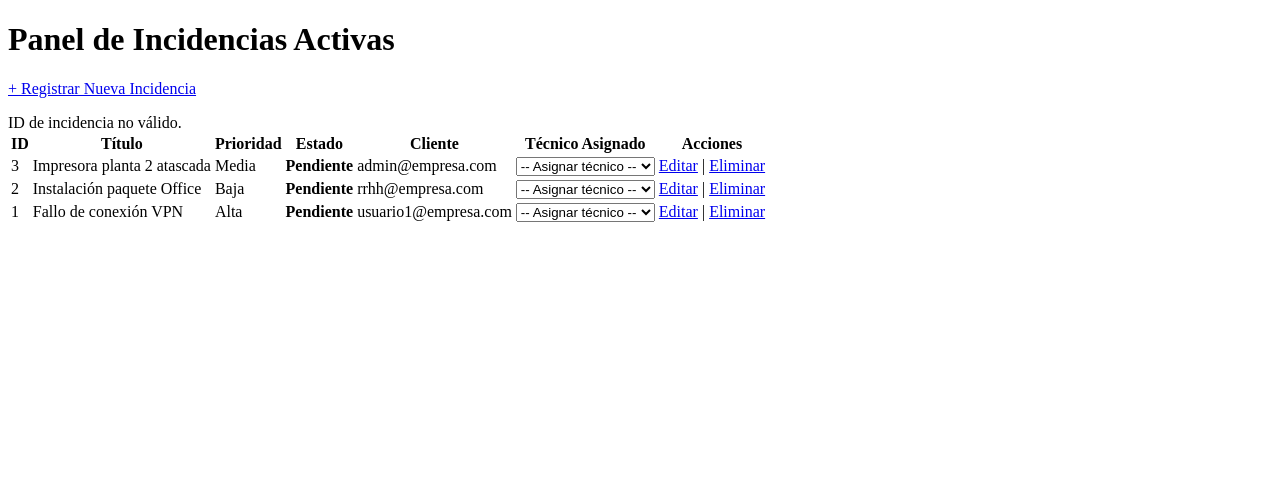
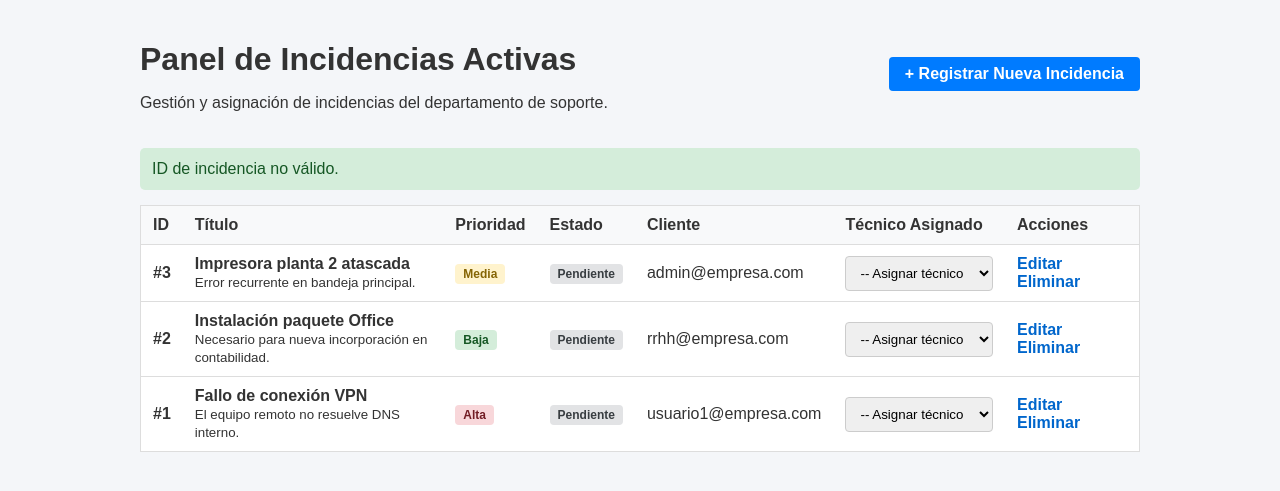
Before and after one commit to LastraMigue/4.3-Taskshield, a PHP site: the page made by index.php in a window 1280 px wide. Shown: the top 491 px of the page. Run offline with PHP 8.4, Linux system fonts and the light colour scheme; data comes from the database, SQL or seed files in the repository; a stand-in replaces the project's code that opens the database connection; some libraries are stand-ins or nearby versions.

Commit message:
feat: add stylesheet and redesign user interface for incident views

```diff
--- /dev/null
+++ b/css/style.css
@@ -0,0 +1,52 @@
+/* Estilos generales */
+body {
+    font-family: Arial, sans-serif;
+    background-color: #f4f6f9;
+    color: #333;
+    margin: 20px auto;
+    padding: 0 15px;
+}
+.container { max-width: 1000px; margin: 0 auto; }
+h1 { margin-bottom: 5px; }
+a { color: #0066cc; text-decoration: none; }
+a:hover { text-decoration: underline; }
+
+/* Cabecera y Tarjeta */
+.page-header { display: flex; justify-content: space-between; align-items: center; margin-bottom: 20px; }
+.card { background: #fff; padding: 25px; border-radius: 8px; border: 1px solid #ddd; }
+
+/* Tablas */
+.table-responsive { overflow-x: auto; }
+table { width: 100%; border-collapse: collapse; background: #fff; border: 1px solid #ddd; }
+th, td { padding: 10px 12px; border-bottom: 1px solid #ddd; text-align: left; }
+th { background-color: #f8f9fa; }
+tr:hover { background-color: #f1f1f1; }
+
+/* Badges (Etiquetas) */
+.badge { padding: 3px 8px; border-radius: 4px; font-size: 12px; font-weight: bold; }
+.badge-prioridad-alta { background: #f8d7da; color: #721c24; }
+.badge-prioridad-media { background: #fff3cd; color: #856404; }
+.badge-prioridad-baja { background: #d4edda; color: #155724; }
+.badge-estado-pendiente { background: #e2e3e5; color: #383d41; }
+.badge-estado-en-proceso { background: #cce5ff; color: #004085; }
+.badge-estado-resuelta { background: #d4edda; color: #155724; }
+
+/* Mensajes de éxito y error */
+.msg { background: #d4edda; color: #155724; padding: 12px; border-radius: 5px; margin-bottom: 15px; }
+.error-list { background: #f8d7da; color: #721c24; padding: 10px 25px; border-radius: 5px; margin-bottom: 15px; }
+
+/* Formularios */
+.form-group { margin-bottom: 15px; }
+label { display: block; font-weight: bold; margin-bottom: 5px; }
+input[type="text"], input[type="email"], select, textarea {
+    width: 100%; padding: 8px 10px; border: 1px solid #ccc; border-radius: 4px; box-sizing: border-box;
+}
+
+/* Botones y acciones */
+.btn, button {
+    display: inline-block; background: #007bff; color: #fff; padding: 8px 16px;
+    border: none; border-radius: 4px; cursor: pointer; font-weight: bold;
+}
+.btn:hover, button:hover { background: #0056b3; text-decoration: none; }
+.action-links a { margin-right: 8px; font-weight: bold; }
+.back-link { display: inline-block; margin-bottom: 15px; }
--- a/index.php
+++ b/index.php
@@ -28,11 +28,21 @@ $tecnicos = $pdo->query("SELECT id, nombre, tareas_activas FROM tecnicos")->fetc
 <html lang="es">
 <head>
     <meta charset="UTF-8">
-    <title>Intranet Soporte IT</title>
+    <meta name="viewport" content="width=device-width, initial-scale=1.0">
+    <title>Intranet Soporte IT - TaskShield</title>
+    <link rel="stylesheet" href="css/style.css">
 </head>
 <body>
+    <div class="container">
+        <header class="page-header">
+            <div>
                 <h1>Panel de Incidencias Activas</h1>
-    <p><a href="nueva_incidencia.php">+ Registrar Nueva Incidencia</a></p>
+                <p class="subtitle">Gestión y asignación de incidencias del departamento de soporte.</p>
+            </div>
+            <div>
+                <a href="nueva_incidencia.php" class="btn btn-primary">+ Registrar Nueva Incidencia</a>
+            </div>
+        </header>
 
         <?php if (isset($_GET['creada'])): ?>
             <div class="msg">Incidencia creada correctamente con ID #<?= htmlspecialchars($_GET['creada'], ENT_QUOTES, 'UTF-8') ?>.</div>
@@ -40,6 +50,7 @@ $tecnicos = $pdo->query("SELECT id, nombre, tareas_activas FROM tecnicos")->fetc
             <div class="msg"><?= htmlspecialchars($_GET['msg'], ENT_QUOTES, 'UTF-8') ?></div>
         <?php endif; ?>
 
+        <div class="table-responsive">
             <table>
                 <thead>
                     <tr>
@@ -54,14 +65,31 @@ $tecnicos = $pdo->query("SELECT id, nombre, tareas_activas FROM tecnicos")->fetc
                 </thead>
                 <tbody>
                     <?php if (empty($incidencias)): ?>
-                <tr><td colspan="7">No hay incidencias activas registradas.</td></tr>
+                        <tr>
+                            <td colspan="7" style="text-align: center; padding: 2.5rem; color: var(--text-muted);">
+                                No hay incidencias activas registradas en este momento.
+                            </td>
+                        </tr>
                     <?php else: ?>
                         <?php foreach ($incidencias as $inc): ?>
                             <tr>
-                        <td><?= (int)$inc->id ?></td>
-                        <td><?= htmlspecialchars($inc->titulo, ENT_QUOTES, 'UTF-8') ?></td>
-                        <td><?= htmlspecialchars($inc->prioridad, ENT_QUOTES, 'UTF-8') ?></td>
-                        <td><strong><?= htmlspecialchars($inc->estado, ENT_QUOTES, 'UTF-8') ?></strong></td>
+                                <td><strong>#<?= (int)$inc->id ?></strong></td>
+                                <td>
+                                    <strong><?= htmlspecialchars($inc->titulo, ENT_QUOTES, 'UTF-8') ?></strong>
+                                    <?php if (!empty($inc->descripcion)): ?>
+                                        <br><small style="color: var(--text-muted);"><?= htmlspecialchars(mb_substr($inc->descripcion, 0, 55), ENT_QUOTES, 'UTF-8') . (mb_strlen($inc->descripcion) > 55 ? '...' : '') ?></small>
+                                    <?php endif; ?>
+                                </td>
+                                <td>
+                                    <span class="badge badge-prioridad-<?= strtolower($inc->prioridad) ?>">
+                                        <?= htmlspecialchars($inc->prioridad, ENT_QUOTES, 'UTF-8') ?>
+                                    </span>
+                                </td>
+                                <td>
+                                    <span class="badge badge-estado-<?= str_replace(' ', '-', strtolower($inc->estado)) ?>">
+                                        <?= htmlspecialchars($inc->estado, ENT_QUOTES, 'UTF-8') ?>
+                                    </span>
+                                </td>
                                 <td><?= htmlspecialchars($inc->email_cliente, ENT_QUOTES, 'UTF-8') ?></td>
                                 <td>
                                     <form method="POST" action="asignar_tecnico.php" style="margin: 0;">
@@ -70,21 +98,25 @@ $tecnicos = $pdo->query("SELECT id, nombre, tareas_activas FROM tecnicos")->fetc
                                             <option value="">-- Asignar técnico --</option>
                                             <?php foreach ($tecnicos as $tec): ?>
                                                 <option value="<?= (int)$tec['id'] ?>" <?= (int)$inc->tecnico_id === (int)$tec['id'] ? 'selected' : '' ?>>
-                                            <?= htmlspecialchars($tec['nombre'], ENT_QUOTES, 'UTF-8') ?>
+                                                    <?= htmlspecialchars($tec['nombre'], ENT_QUOTES, 'UTF-8') ?> (<?= (int)$tec['tareas_activas'] ?> tareas)
                                                 </option>
                                             <?php endforeach; ?>
                                         </select>
                                     </form>
                                 </td>
                                 <td>
-                            <a href="editar_incidencia.php?id=<?= (int)$inc->id ?>">Editar</a> |
+                                    <div class="action-links">
+                                        <a href="editar_incidencia.php?id=<?= (int)$inc->id ?>">Editar</a>
                                         <a href="eliminar_incidencia.php?id=<?= (int)$inc->id ?>"
                                            onclick="return confirm('¿Seguro que deseas eliminar la incidencia #<?= (int)$inc->id ?>?');">Eliminar</a>
+                                    </div>
                                 </td>
                             </tr>
                         <?php endforeach; ?>
                     <?php endif; ?>
                 </tbody>
             </table>
+        </div>
+    </div>
 </body>
 </html>
```
Also changed, not shown: editar_incidencia.php (+31 -25 lines), nueva_incidencia.php (+33 -27 lines). Lines whose indentation alone changed are shown as unchanged.
